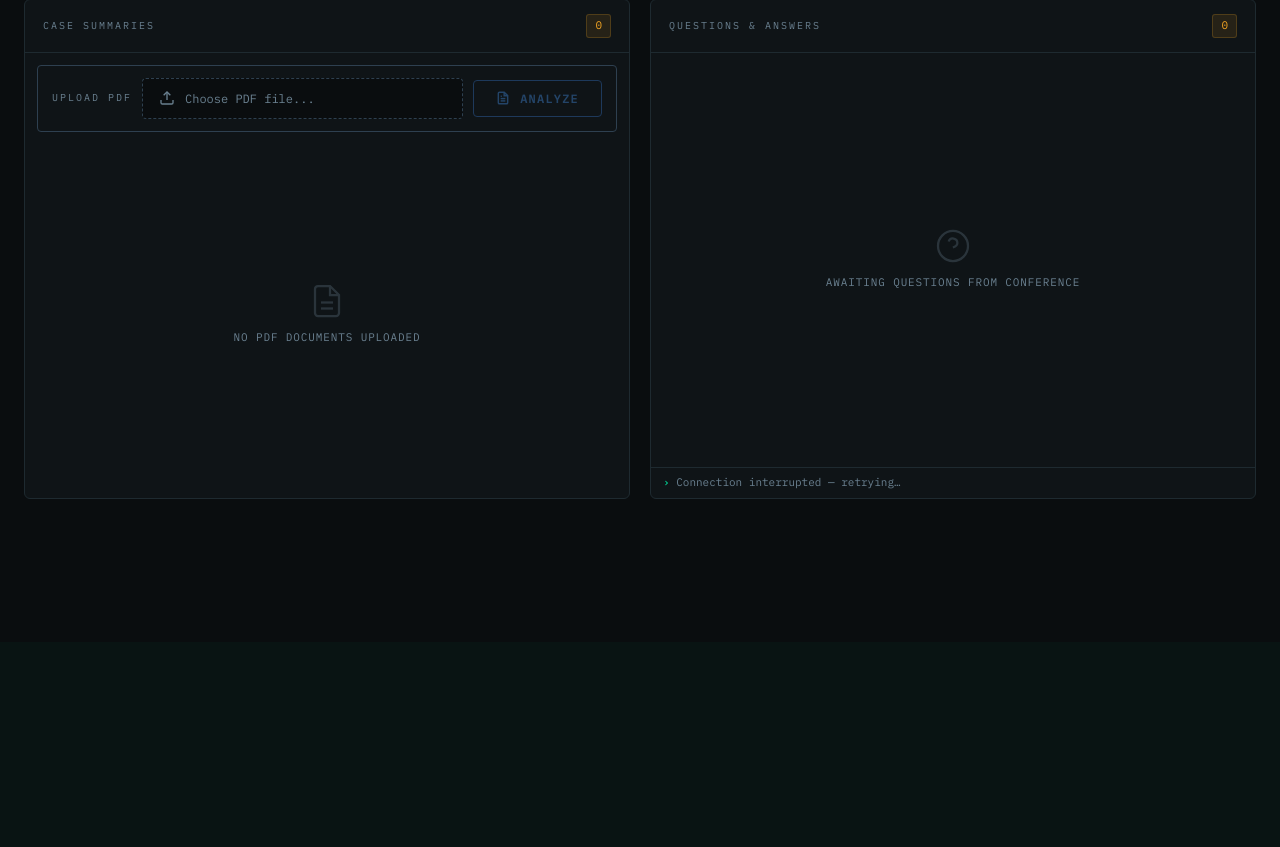
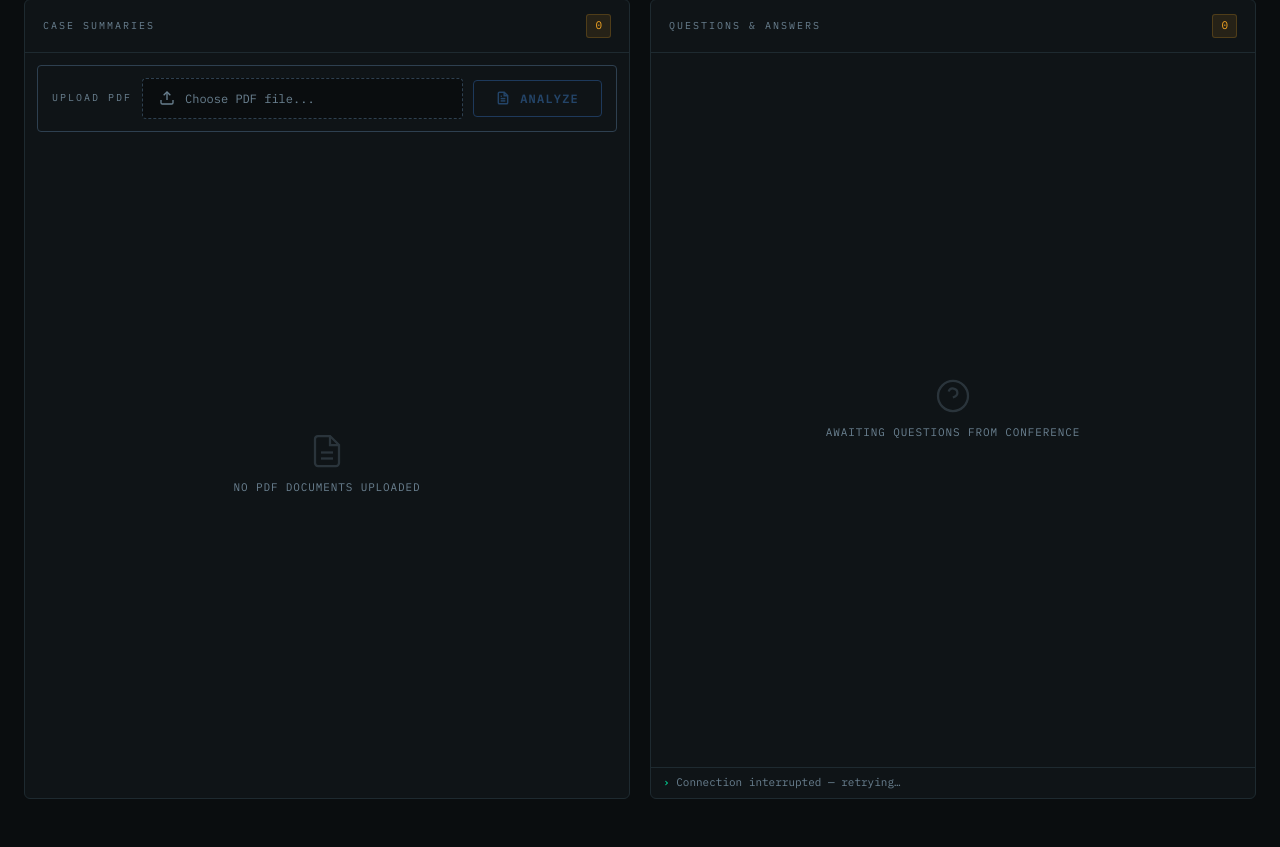
Before and after one commit to rsakai10/AI-MM, a Flask app: page / in a window 1280 px wide. Shown: the part 158-1005 px from the top of the page. Before the commit the page ends 657 px from the top, so only its background shows below. Run offline with Flask 3, Linux system fonts and the light colour scheme; data that the repository does not hold is empty; some libraries are stand-ins or nearby versions.

Commit message:
Make panel sections scrollable with fixed height

```diff
--- a/templates/index.html
+++ b/templates/index.html
@@ -302,7 +302,7 @@
       display: flex;
       flex-direction: column;
       overflow: hidden;
-      min-height: 500px;
+      height: 800px;
     }
 
     .panel-header {
```
